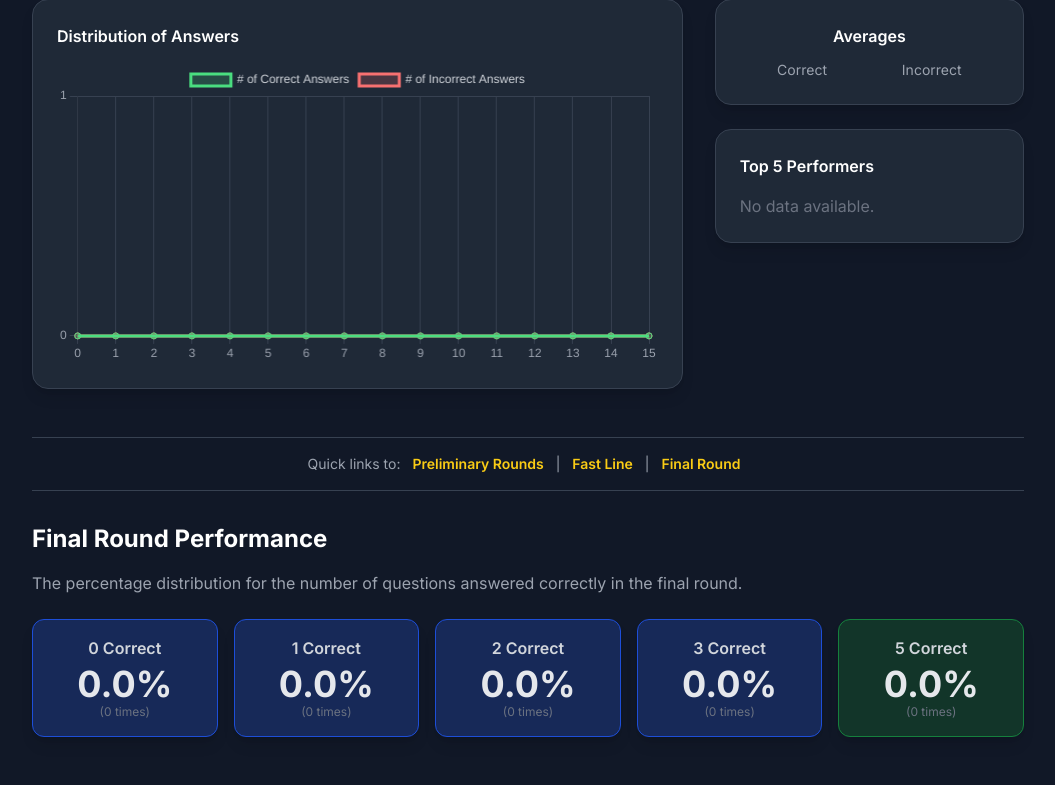
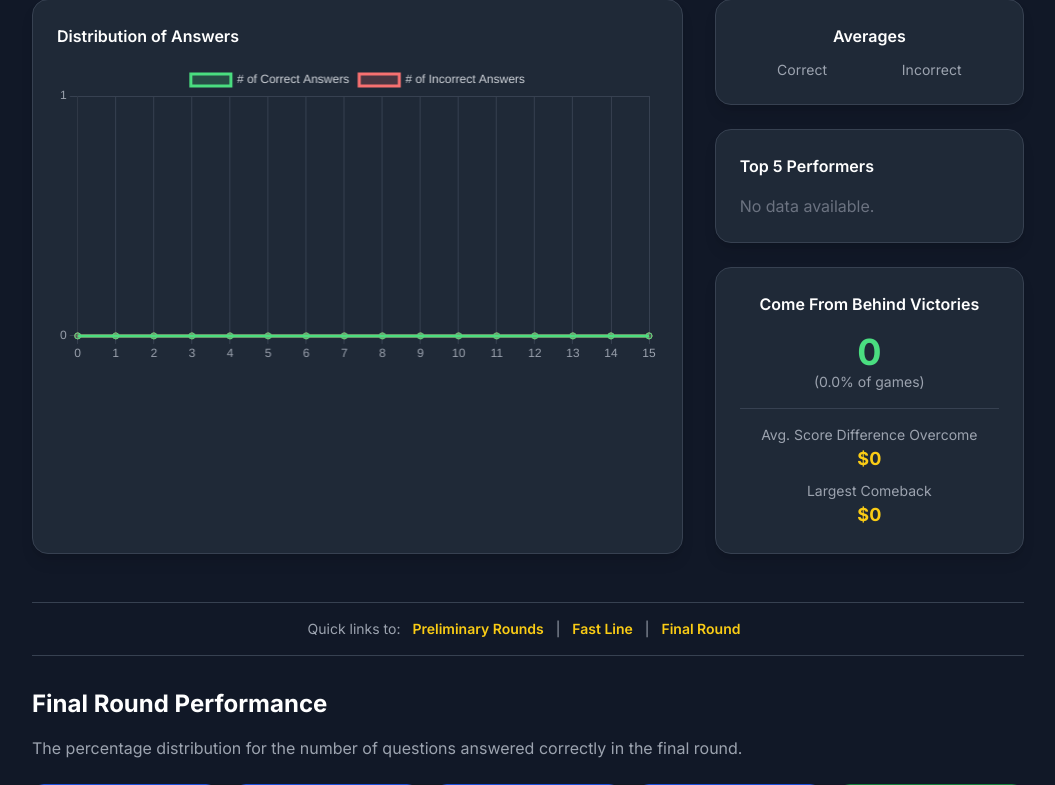
Before and after one commit to PittCaleb/perfectArchive, a Django app: page /statistics/ in a window 1280 px wide. Shown: the part 2407-3192 px from the top of the page, without its empty margins (112-1167 px from the left). Run offline with Django 5.2, Linux system fonts and the light colour scheme; data that the repository does not hold is empty; some libraries are stand-ins or nearby versions.

Commit message:
Add come from behind data to stats page

```diff
--- a/archives/views.py
+++ b/archives/views.py
@@ -165,9 +165,14 @@ def statistics_view(request):
     # --- Preliminary Round Winner Distribution Logic ---
     prelim_dist_counts = {i: 0 for i in range(5)}
     total_prelim_rounds = 0
+    come_from_behind_victories = []
+    total_fast_line_games = 0
+
     for game in all_games:
         players = list(game.players.all())
         if not players: continue
+
+        # Calculate prelim distribution
         for i in range(1, 5):
             round_correct_field = f'round{i}_correct'
             was_played = any(getattr(p, round_correct_field) is not None for p in players)
@@ -175,6 +180,23 @@ def statistics_view(request):
                 correct_count = sum(1 for p in players if getattr(p, round_correct_field) is True)
                 prelim_dist_counts[correct_count] += 1
                 total_prelim_rounds += 1
+
+        # Calculate Come From Behind stats
+        advancing_ids, winner_ids = _calculate_game_outcomes(game)
+        advancing_players = [p for p in players if p.id in advancing_ids]
+        if len(advancing_players) == 2:
+            total_fast_line_games += 1
+            p1 = advancing_players[0]
+            p2 = advancing_players[1]
+            p1.round_total = p1.round1_score + p1.round2_score + p1.round3_score + p1.round4_score
+            p2.round_total = p2.round1_score + p2.round2_score + p2.round3_score + p2.round4_score
+
+            leader = p1 if p1.round_total > p2.round_total else p2
+            trailer = p2 if p1.round_total > p2.round_total else p1
+
+            if leader != trailer and trailer.id in winner_ids:
+                score_diff = leader.round_total - trailer.round_total
+                come_from_behind_victories.append(score_diff)
 
     preliminary_round_dist = []
     for i in range(5):
@@ -198,6 +220,15 @@ def statistics_view(request):
                     stat['pct_color'] = 'red'
                 else:
                     stat['pct_color'] = 'yellow'
+
+    # --- Come From Behind Stats ---
+    come_from_behind_stats = {
+        'count': len(come_from_behind_victories),
+        'pct': (len(come_from_behind_victories) / total_fast_line_games * 100) if total_fast_line_games > 0 else 0,
+        'avg_diff': sum(come_from_behind_victories) / len(
+            come_from_behind_victories) if come_from_behind_victories else 0,
+        'max_diff': max(come_from_behind_victories) if come_from_behind_victories else 0
+    }
 
     # --- Podium Performance Logic ---
     podium_stats_query = Player.objects.values('podium_number').annotate(
@@ -331,8 +362,6 @@ def statistics_view(request):
         round_total=Sum(F('round1_score') + F('round2_score') + F('round3_score') + F('round4_score'))).annotate(
         fast_line_total=F('round_total') + (F('fast_line_score') or 0)).filter(
         fast_line_score__isnull=False).select_related('game').order_by('-fast_line_total')[:20]
-
-    # THIS IS THE FIX: The query for the winnings leaderboard now has a secondary sort.
     leaderboard_data = Player.objects.annotate(
         round_total=Sum(F('round1_score') + F('round2_score') + F('round3_score') + F('round4_score'))
     ).annotate(
@@ -406,6 +435,7 @@ def statistics_view(request):
         'leaderboard_data': leaderboard_data,
         'podium_leaderboards': podium_leaderboards,
         'aggregate_stats': aggregate_stats,
+        'come_from_behind_stats': come_from_behind_stats,
     }
     return render(request, 'archives/statistics.html', context)
 
--- a/templates/archives/statistics.html
+++ b/templates/archives/statistics.html
@@ -254,6 +254,21 @@
                         {% endfor %}
                     </ul>
                 </div>
+                <div class="bg-gray-800 p-6 rounded-2xl shadow-lg border border-gray-700">
+                    <h3 class="font-semibold text-white mb-4 text-center">Come From Behind Victories</h3>
+                    <div class="text-center">
+                        <p class="text-4xl font-bold text-green-400">{{ come_from_behind_stats.count }}</p>
+                        <p class="text-sm text-gray-400">({{ come_from_behind_stats.pct|floatformat:1 }}% of games)</p>
+                    </div>
+                    <div class="mt-4 pt-4 border-t border-gray-700 text-center">
+                        <p class="text-sm text-gray-400">Avg. Score Difference Overcome</p>
+                        <p class="text-lg font-bold text-yellow-400">${{ come_from_behind_stats.avg_diff|floatformat:0 }}</p>
+                    </div>
+                    <div class="mt-2 text-center">
+                        <p class="text-sm text-gray-400">Largest Comeback</p>
+                        <p class="text-lg font-bold text-yellow-400">${{ come_from_behind_stats.max_diff|floatformat:0 }}</p>
+                    </div>
+                </div>
             </div>
         </div>
     </section>
```
